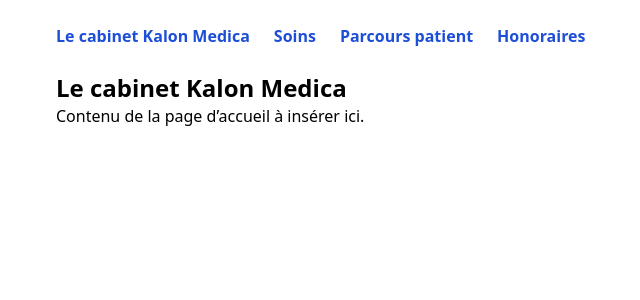
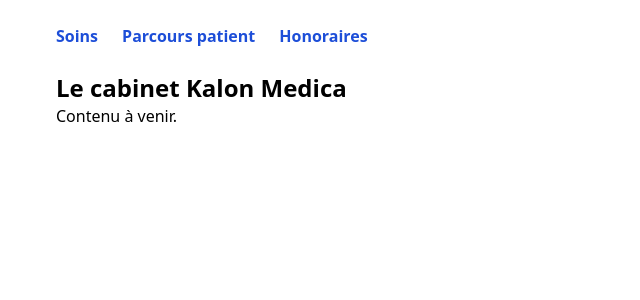
Before and after one commit to kalonmedica/kalon-medica-site-, a React (Vite) app: page / in a window 1280 px wide. Shown: the top 300 px of the page, without its empty margins (88-728 px from the left). Built offline with nearby package versions, Linux system fonts and the light colour scheme.

Commit message:
Add files via upload

```diff
--- a/src/pages/Cabinet.jsx
+++ b/src/pages/Cabinet.jsx
@@ -4,7 +4,7 @@ const Cabinet = () => {
   return (
     <div>
       <h1 className="text-2xl font-bold">Le cabinet Kalon Medica</h1>
-      <p>Contenu de la page d’accueil à insérer ici.</p>
+      <p>Contenu à venir.</p>
     </div>
   );
 };
--- a/src/pages/Layout.jsx
+++ b/src/pages/Layout.jsx
@@ -5,7 +5,6 @@ const Layout = () => {
   return (
     <div className="max-w-5xl mx-auto px-4 py-6">
       <nav className="flex space-x-6 text-blue-700 font-semibold mb-6">
-        <Link to="/">Le cabinet Kalon Medica</Link>
         <Link to="/soins">Soins</Link>
         <Link to="/parcours">Parcours patient</Link>
         <Link to="/honoraires">Honoraires</Link>
--- a/src/pages/Parcours.jsx
+++ b/src/pages/Parcours.jsx
@@ -4,7 +4,7 @@ const Parcours = () => {
   return (
     <div>
       <h1 className="text-2xl font-bold">Parcours patient</h1>
-      <p>Détail du parcours patient ici.</p>
+      <p>Informations à venir.</p>
     </div>
   );
 };
--- a/src/pages/Soins.jsx
+++ b/src/pages/Soins.jsx
@@ -4,7 +4,7 @@ const Soins = () => {
   return (
     <div>
       <h1 className="text-2xl font-bold">Soins médico-esthétiques proposés au cabinet</h1>
-      <p>Liste des soins ici.</p>
+      <p>Liste des soins à venir.</p>
     </div>
   );
 };
```
